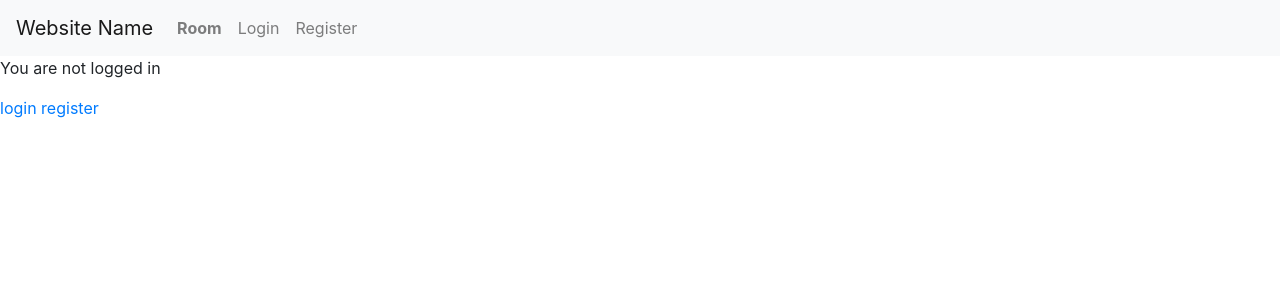
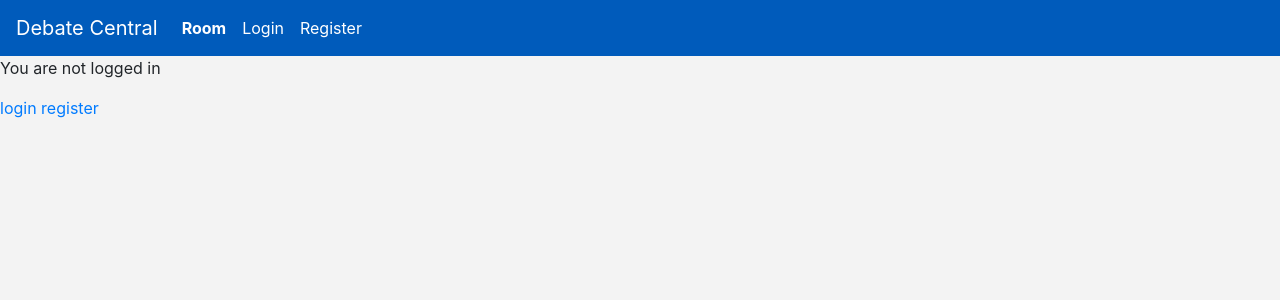
Before and after one commit to emilyryer/cse442_debate_app, a Django app: page / in a window 1280 px wide. Shown: the top 300 px of the page. Run offline with Django 3.2, Linux system fonts and the light colour scheme; some libraries are stand-ins or nearby versions.

Commit message:
edited navbar for color, created basic html for room

```diff
--- a/templates/base.html
+++ b/templates/base.html
@@ -15,8 +15,18 @@
 
   <!-- This file only CSS -->
   <style>
+    .navbar {
+      background-color: #005bbb; /*The Official UB Blue*/
+      color: #ffffff;
+    }
+    .navbar li a, .navbar .navbar-brand {
+      color: #ffffff;
+    }
+    .nav-item {
+      color: #ffffff
+    }
     body {
-      background-color: #F3F3 F3;
+      background-color: #F3F3F3;
       height: 100%;
     }
   </style>
@@ -27,8 +37,8 @@
 
 
 <body>
-  <nav class="navbar navbar-expand-lg navbar-light bg-light">
-   <a class="navbar-brand" href="/">Website Name</a>
+  <nav class="navbar navbar-expand-lg">
+   <a class="navbar-brand" href="/">Debate Central</a>
    <button class="navbar-toggler" type="button" data-toggle="collapse" data-target="#navbarNavAltMarkup" aria-controls="navbarNavAltMarkup" aria-expanded="false" aria-label="Toggle navigation">
        <span class="navbar-toggler-icon"></span>
      </button>
```
Also changed, not shown: templates/room.html (added, +31 -0 lines).
